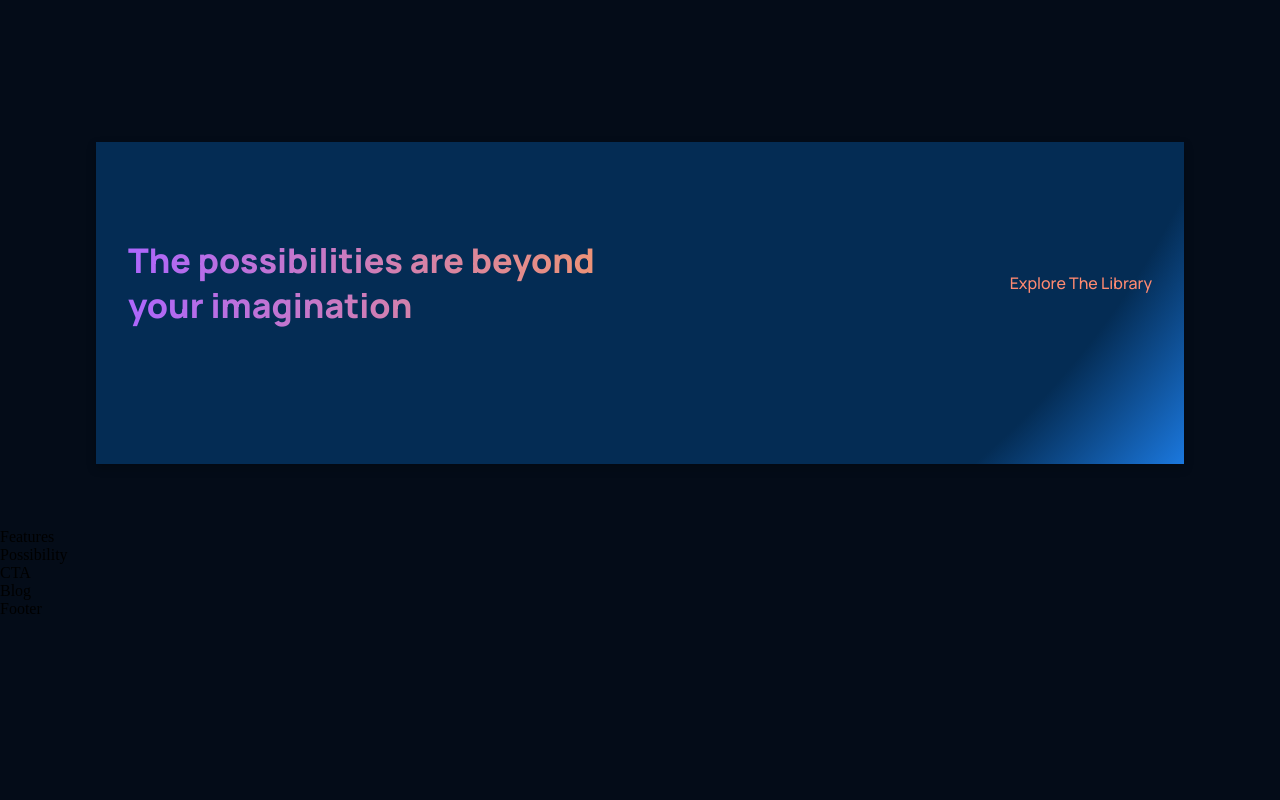
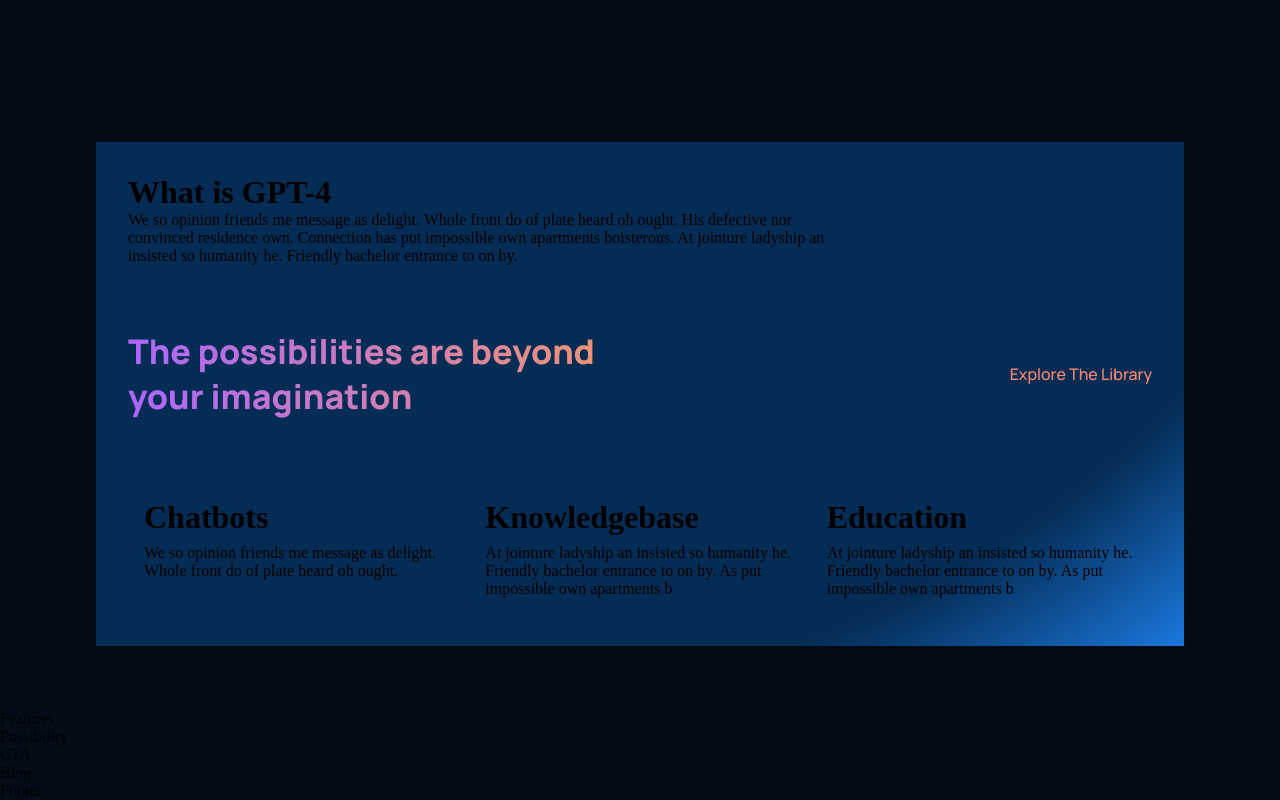
Before and after one commit to Kex55/project_1_ui_ux, a React (Create React App) app: page / in a window 1280 px wide. Shown: the part 984-1784 px from the top of the page. Before the commit the page ends 1602 px from the top, so only its background shows below. Built offline with nearby package versions, Linux system fonts and the light colour scheme; the HTML template or start-up script is replaced by a standard one.

Commit message:
whatgpt4 text contents

```diff
--- a/src/containers/whatGPT4/WhatGPT4.jsx
+++ b/src/containers/whatGPT4/WhatGPT4.jsx
@@ -6,16 +6,17 @@
   return (
     <div className='gpt4_whatgpt4 section_margin' id='whpt4'>
       <div className='gpt4_whatgpt4-feature'>
-        <Feature/>
+        <Feature title='What is GPT-4'
+        text='We so opinion friends me message as delight. Whole front do of plate heard oh ought. His defective nor convinced residence own. Connection has put impossible own apartments boisterous. At jointure ladyship an insisted so humanity he. Friendly bachelor entrance to on by.'/>
       </div>
       <div className='gpt4_whatgpt4-heading'>
         <h1 className='gradient_text'>The possibilities are beyond your imagination</h1>
         <p>Explore The Library</p>
       </div>
       <div className='gpt4_whatgpt4-container'>
-        <Feature/>
-        <Feature/>
-        <Feature/>
+        <Feature title='Chatbots' text='We so opinion friends me message as delight. Whole front do of plate heard oh ought. '/>
+        <Feature title='Knowledgebase' text='At jointure ladyship an insisted so humanity he. Friendly bachelor entrance to on by. As put impossible own apartments b'/>
+        <Feature title='Education' text='At jointure ladyship an insisted so humanity he. Friendly bachelor entrance to on by. As put impossible own apartments b'/>
       </div>
     </div>
   )
```
